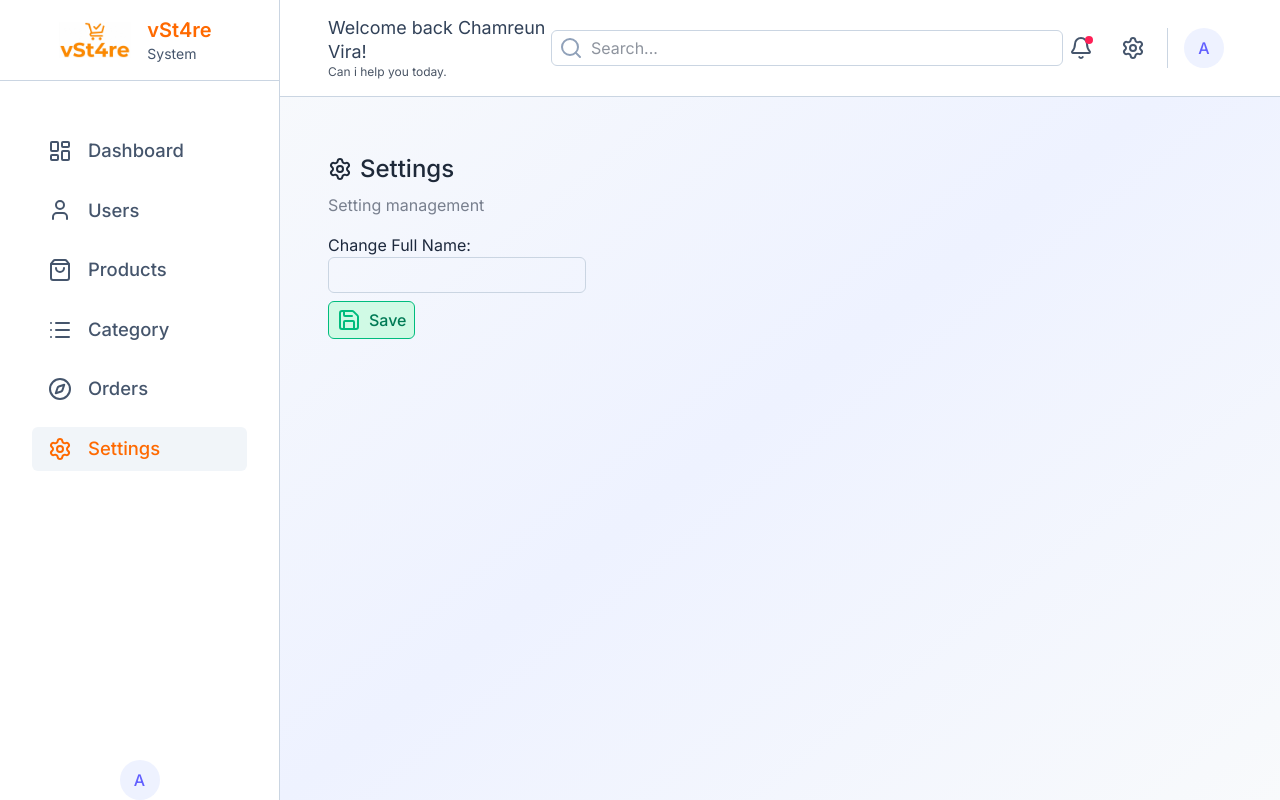
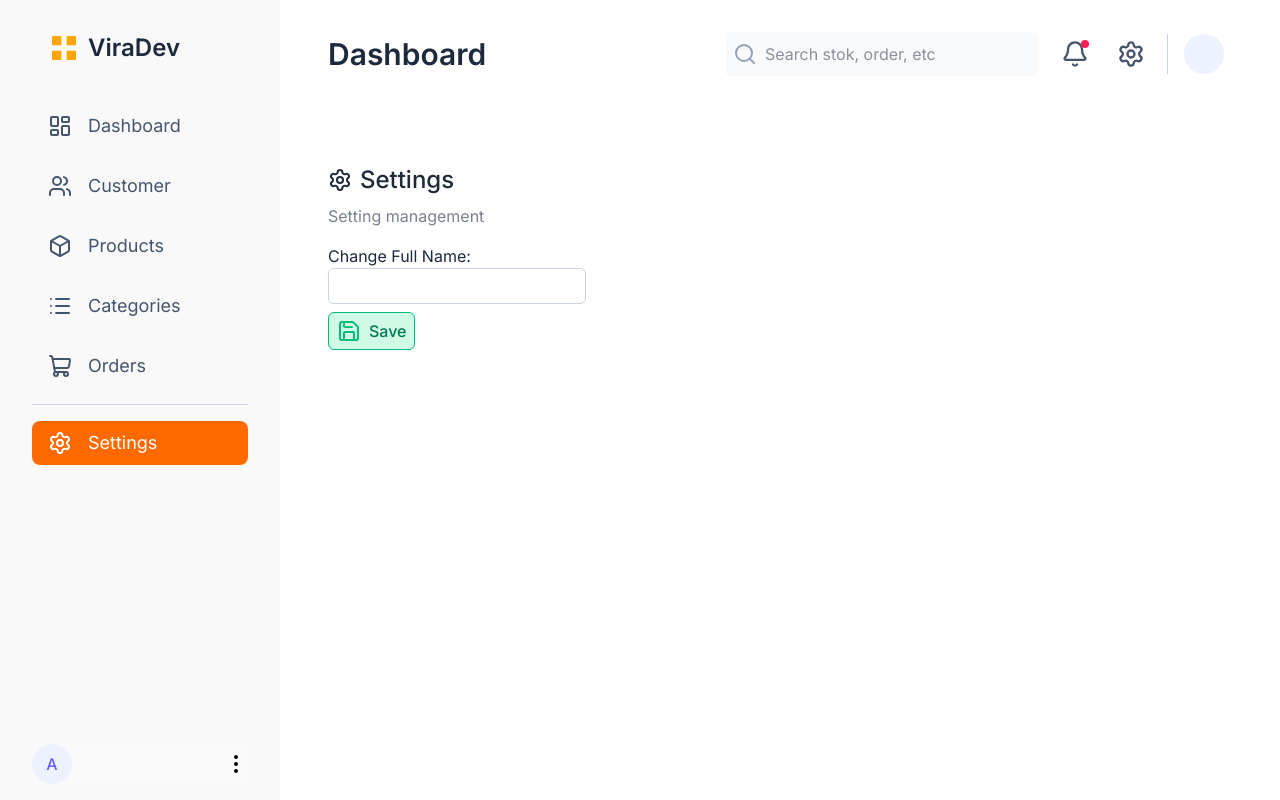
Before and after one commit to ChamreunVira/ecommerce-web, a Next.js app: page /admin/setting in a window 1280 px wide. Built offline with nearby package versions, Linux system fonts and the light colour scheme; no server answers.

Commit message:
feat: enhance admin layout with new sidebar items, update AdminNavbar styling, and improve product image rendering in ProductTable

```diff
--- a/app/admin/layout.tsx
+++ b/app/admin/layout.tsx
@@ -1,7 +1,7 @@
 "use client";
 import AdminNavbar from "@/components/AdminNavbar";
 import Sidbar, { SidebarItem } from "@/components/Sidbar";
-import { Compass, LayoutDashboard, List, Settings, ShoppingBag, User } from "lucide-react";
+import { Box, Compass, LayoutDashboard, List, Settings, ShoppingBag, ShoppingCart, User, Users } from "lucide-react";
 import { usePathname } from "next/navigation";
 import React from "react";
 
@@ -25,29 +25,30 @@ export default function AdminLayout({
           path="/admin/dashboard"
         />
         <SidebarItem
-          icon={<User />}
-          label="Users"
+          icon={<Users />}
+          label="Customer"
           active={isActive("/admin/user")}
           path="/admin/user"
         />
         <SidebarItem
-          icon={<ShoppingBag />}
+          icon={<Box />}
           label="Products"
           active={isActive("/admin/product")}
           path="/admin/product"
         />
         <SidebarItem
           icon={<List />}
-          label="Category"
+          label="Categories"
           active={isActive("/admin/category")}
           path="/admin/category"
         />
         <SidebarItem
-          icon={<Compass />}
+          icon={<ShoppingCart />}
           label="Orders"
           active={isActive("/admin/order")}
           path="/admin/order"
         />
+        <hr className="text-slate-300"/>
         <SidebarItem
           icon={<Settings />}
           label="Settings"
@@ -55,7 +56,7 @@ export default function AdminLayout({
           path="/admin/setting"
         />
       </Sidbar>
-      <main className="flex-1 flex flex-col bg-linear-to-br from-slate-50 via-indigo-50 to-slate-50">
+      <main className="flex-1 flex flex-col bg-white">
         <AdminNavbar />
         <div className="flex-1 overflow-y-auto overflow-x-hidden">{children}</div>
       </main>
--- a/app/globals.css
+++ b/app/globals.css
@@ -2,13 +2,34 @@
 @import "tailwindcss";
 
 :root {
-  --background: #ffffff;
-  --foreground: #171717;
+  /* Font */
+  --font-sans: "Inter", sans-serif;
+
+  /* Colors */
+  --color-primary: #fe8100;
+  --color-primary-light: #fe972e;
+  --color-primary-soft: #f3e1cc;
+
+  --color-background: #f8f8f8;
+  --color-card: #ffffff;
+
+  --color-text-primary: #242321;
+  --color-text-secondary: #8a8a8a;
+
+  --color-success: #2bb673;
+  --color-danger: #ff4d5a;
+  --color-border: #eaeaea;
+
+  /* Typography */
+  --text-sidebar: 16px;
+  --text-card-title: 14px;
+  --text-label: 12px;
+  --text-body: 16px;
+  --text-heading: 24px;
+  --text-stat: 40px;
 }
 
 @theme inline {
-  --color-background: var(--background);
-  --color-foreground: var(--foreground);
   --font-sans: var(--font-geist-sans);
   --font-mono: var(--font-geist-mono);
 }
@@ -38,7 +59,7 @@ body {
 
 @layer base {
   body {
-    font-family: 'Poppins', sans-serif;
+    font-family: var(--font-sans);
   }
   .btn {
     @apply px-3 py-1.5 rounded-md text-white;
--- a/components/AdminNavbar.tsx
+++ b/components/AdminNavbar.tsx
@@ -8,48 +8,49 @@ import Profile from "./Profile";
 
 const AdminNavbar = () => {
 
-  const {user} = useAppContext();
+  const { user } = useAppContext();
 
   const handleGetSortCutName = (name: string) => {
     const names = name.split(" ");
-    if(names.length > 1) {
+    if (names.length > 1) {
       return names[0].charAt(0).toUpperCase() + names[1].charAt(0).toUpperCase();
     }
     return name.charAt(0).toUpperCase();
   }
 
   return (
-    <header className="sticky top-0 z-40 flex justify-between items-center px-12 py-4 border-b border-slate-300 bg-white">
+    <header className="sticky top-0 z-40 flex justify-between items-center px-12 py-8 bg-white">
       <div>
-        <label htmlFor="" className="text-[1.12rem] text-slate-700 leading-tight">
-          Welcome back Chamreun Vira!
-        </label>
-        <p className="text-xs text-gray-600">Can i help you today.</p>
+        <h1 className="text-3xl font-semibold text-slate-800">Dashboard</h1>
       </div>
-      <div className="max-w-lg w-full relative">
+      <div className="w=full flex items-center space-x-4 hover:text-slate-800">
+
+        {/* search */}
+        <div className="relative">
           <button className="absolute top-1/2 left-2 -translate-y-1/2">
-          <Search className="text-slate-400"/>
+            <Search className="text-slate-400" />
           </button>
           <input
-          className="w-full text-slate-800 px-10 py-1.5 rounded-md outline-1 -outline-offset-1 outline-slate-300 hover:outline-2 hover:-outline-offset-2 hover:outline-orange-500"
+            className="w-full text-slate-800 px-10 py-2.5 rounded-md bg-slate-100/50 hover:outline-2 hover:-outline-offset-2 hover:outline-orange-500"
             type="text"
-          placeholder="Search..."
+            placeholder="Search stok, order, etc"
           />
         </div>
-      <div className="flex items-center space-x-4 hover:text-slate-800">
+
+        {/* setting & notification */}
         <div className="flex space-x-4 *:p-1.5 *:hover:bg-slate-100 *:rounded-full *:text-slate-600">
           <button className="relative">
             <div className="w-2 h-2 rounded-full bg-rose-500 absolute right-1.5 top-1.5"></div>
-            <Bell />
+            <Bell size={28} />
           </button>
           <button>
-            <Settings />
+            <Settings size={28} />
           </button>
         </div>
+
         {/* profile */}
-
         <div className="flex items-center space-x-2 border-l pl-4 border-slate-300">
-          <Profile fullName={user.fullName || "Anynouymuse"}/>
+          <Profile fullName={user.fullName as string} />
           <div>
             <h2 className="text-slate-700 text-base font-medium leading-tight">{user.fullName}</h2>
             <p className="text-xs text-slate-600">{user.roles?.[0]}</p>
--- a/components/CreateProductModal.tsx
+++ b/components/CreateProductModal.tsx
@@ -1,5 +1,6 @@
 "use client";
 
+import { useAppContext } from "@/context/AppContext";
 import { categoryService } from "@/services/category-service";
 import { productService } from "@/services/product-service";
 import { Category } from "@/types/category";
@@ -28,7 +29,8 @@ const CreateProductModal: React.FC<CreateProductModalType> = ({
     qty: 0,
   });
   const [categoryData, setCategoryData] = useState<Category[]>([]);
-  const [images, setImages] = useState<any | null>(null);
+  const [images, setImages] = useState<File[] | null>(null);
+  const {user} = useAppContext();
 
 
   const handleSubmitProduct = async (e: React.SubmitEvent) => {
@@ -49,7 +51,7 @@ const CreateProductModal: React.FC<CreateProductModalType> = ({
 
     form.append("qty", String(productData.qty));
 
-    form.append("userId", "1");
+    form.append("userId", String(user.id));
 
     if (images) {
       for (let i = 0; i < images.length; i++) {
@@ -191,6 +193,14 @@ const CreateProductModal: React.FC<CreateProductModalType> = ({
           </div>
 
           <div className="mb-4">
+            <div className="p-2">
+              <p>Preview Image: </p>
+                <div className="flex gap-2.5 py-2">
+                  {images && [...images].map((img) => (
+                    <img key={img.name} src={URL.createObjectURL(img)} alt="Preview" className="w-32 h-32 object-cover" />
+                  ))}
+                </div>
+            </div>
             <label className="text-sm text-gray-800">Images</label>
             <input
               type="file"
--- a/components/Profile.tsx
+++ b/components/Profile.tsx
@@ -1,22 +1,22 @@
 import React from 'react'
 
 type ProfileType = {
-    fullName: string;
+  fullName: string;
 }
 
-const Profile: React.FC<ProfileType> = ({fullName}) => {
+const Profile: React.FC<ProfileType> = ({ fullName }) => {
 
-      const handleGetSortCutName = (name: string) => {
+  const handleGetSortCutName = (name: string) => {
     const names = name.split(" ");
-    if(names.length > 1) {
+    if (names.length > 1) {
       return names[0].charAt(0).toUpperCase() + names[1].charAt(0).toUpperCase();
     }
     return name.charAt(0).toUpperCase();
   }
 
   return (
-     <div className="w-10 h-10 bg-indigo-50 rounded-full flex items-center justify-center text-indigo-500 font-medium">
-            {handleGetSortCutName(fullName || "")}
+    <div className="min-w-10 min-h-10 h-10 w-10 bg-indigo-50 rounded-full flex items-center justify-center text-indigo-500 font-medium">
+      {handleGetSortCutName(fullName || "")}
     </div>
   )
 }
--- a/components/Sidbar.tsx
+++ b/components/Sidbar.tsx
@@ -4,6 +4,7 @@ import Image from "next/image";
 import Link from "next/link";
 import React from "react";
 import Profile from "./Profile";
+import { LayoutGrid, LayoutGridIcon, MoreVertical } from "lucide-react";
 
 type Sidebar = {
   children: React.ReactNode;
@@ -18,28 +19,39 @@ type SidbarItem = {
 
 const Sidbar: React.FC<Sidebar> = ({ children }) => {
 
-  const {user} = useAppContext();
+  const { user } = useAppContext();
 
   return (
-    <aside className="sticky top-0 min-h-screen w-70 border-r border-slate-300 overflow-y-auto overflow-x-hidden">
-      <div className="flex h-full flex-col items-center justify-between">
-        {/* top logo */}
-        <div className="w-full flex items-center justify-center space-x-4 p-4 border-b border-slate-300 mb-4">
-          <div>
-            <Image className="w-18" src={assets.brand} alt="brand" />
+    <aside className="sticky top-0 w-70 min-h-screen bg-gray-100/50 overflow-y-auto overflow-x-hidden">
+      <div className="h-full">
+        <div className="flex h-full flex-col items-center justify-between">
+          {/* top logo */}
+          <div className="w-full px-8 py-8">
+            <div className="px-4 flex space-x-2">
+              <LayoutGridIcon fill="orange" stroke="false" className="w-8 h-8" />
+              <h1 className="text-2xl font-semibold text-slate-800">ViraDev</h1>
+            </div>
           </div>
-          <div className="flex flex-col justify-center space-x-2 text-slate-800">
-            <h1 className="text-xl font-semibold text-orange-500">vSt4re</h1>
-            <p className="text-slate-600 text-sm">System</p>
+
+          {/* sidebar items */}
+          <div className="w-full flex-1 flex flex-col space-y-4 py-2 px-8">{children}</div>
+
+          {/* sidebar footer */}
+          <div className="w-full py-4 px-8">
+            <div className="flex items-center justify-between space-x-2 bg-zinc-50 rounded-lg">
+              <Profile fullName={user.fullName || "Anynouymuse"} />
+              <div className="flex items-center gap-2">
+                <div className="flex-1 min-w-0 leading-tight overflow-hidden">
+                  <h2 className="text-base font-medium truncate">{user.fullName}</h2>
+                  <p className="text-label text-slate-600 truncate">{user.email}</p>
+                </div>
+                <div className="flex-none">
+                  <MoreVertical />
+                </div>
+              </div>
+            </div>
           </div>
-        </div>
 
-        {/* sidebar items */}
-        <div className="w-full flex-1 flex flex-col space-y-4 p-8">{children}</div>
-
-        {/* sidebar footer */}
-        <div className="">
-          <Profile fullName={user.fullName || "Anynouymuse"}/>
         </div>
       </div>
     </aside>
@@ -48,20 +60,20 @@ const Sidbar: React.FC<Sidebar> = ({ children }) => {
 
 export default Sidbar;
 
-export const SidebarItem: React.FC<SidbarItem> = ({ label, icon, active , path}) => {
+export const SidebarItem: React.FC<SidbarItem> = ({ label, icon, active, path }) => {
   return (
     <Link href={path}>
       <div
-        className={`flex items-center rounded-md space-x-4 px-4 py-2 font-medium text-[1.15rem] p-2 ${active ? "bg-slate-100" : " hover:bg-slate-100"} cursor-pointer group`}
+        className={`flex items-center rounded-lg space-x-4 px-4 py-2 text-lg p-2 ${active ? "bg-orange-500" : " hover:bg-slate-100"} cursor-pointer group`}
       >
         <button
-          className={`${active ? "text-orange-500" : "text-slate-600 group-hover:text-slate-800"}`}
+          className={`${active ? "text-white" : "text-slate-600 group-hover:text-slate-800"}`}
         >
           {icon}
         </button>
         <div>
           <h2
-            className={`${active ? "text-orange-500" : "text-slate-600 group-hover:text-slate-800"}`}
+            className={`${active ? "text-white" : "text-slate-600 group-hover:text-slate-800"}`}
           >
             {label}
           </h2>
--- a/components/UserTable.tsx
+++ b/components/UserTable.tsx
@@ -2,6 +2,7 @@ import React from 'react'
 import Table, { Column } from './Table';
 import { User } from '@/types/user';
 import { Edit, Trash } from 'lucide-react';
+import Profile from './Profile';
 
 type UserTableType = {
   users: User[];
@@ -14,6 +15,13 @@ const UserTable: React.FC<UserTableType> = ({ users, handleDelete }) => {
       header: "#",
       key: "id",
       className: "w-16",
+    },
+    {
+      header: "Avata",
+      key: 'fullName',
+      render: (_, item) => (
+        <Profile fullName={item.fullName} />
+      )
     },
     {
       header: "Name",
```
Also changed, not shown: components/ProductTable.tsx (+19 -24 lines). Lines whose indentation alone changed are shown as unchanged.
